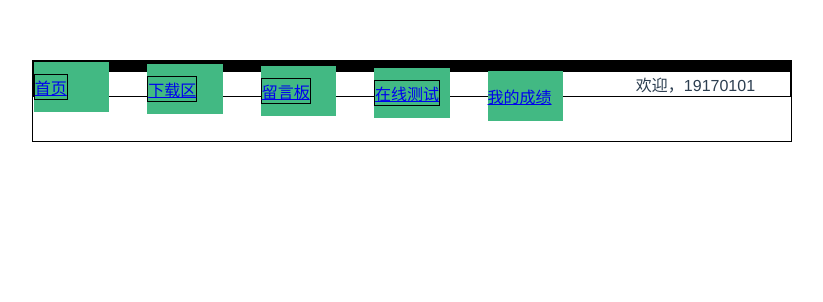
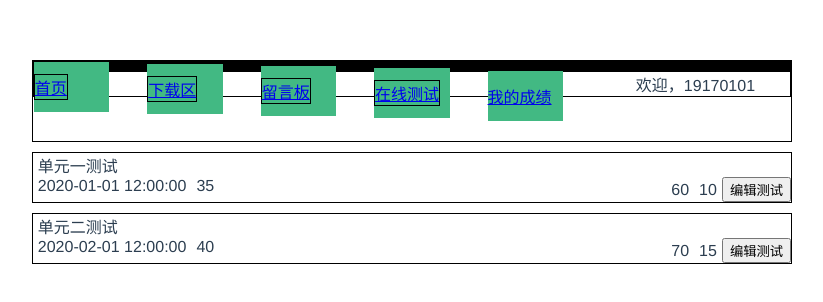
Before and after one commit to LPJworkroom/learnSPM, a Vue app in the folder learn_spm/: page /manageTest in a window 1280 px wide. Shown: the top 302 px of the page, without its empty margins (228-1051 px from the left). Built offline with nearby package versions, Linux system fonts and the light colour scheme.

Commit message:
manage_test component: simple css incorrect router-link.to

```diff
--- a/learn_spm/src/components/manage_test/manage_test.vue
+++ b/learn_spm/src/components/manage_test/manage_test.vue
@@ -1,10 +1,44 @@
 <template>
-    <div></div>
+    <div>
+        <test_info
+                v-for="(testinfo,index) in testsInfo"
+                :test-name="testinfo.testName"
+                :create-date="testinfo.createDate"
+                :complete-num="testinfo.completeNum"
+                :warning-line="testinfo.warningLine"
+                :un-pass-num="testinfo.unPassNum"
+                :key="index"
+        ></test_info>
+    </div>
+
 </template>
 
 <script>
+    import Test_info from "./test_info";
     export default {
-        name: "manage_test"
+        name: "manage_test",
+        // eslint-disable-next-line vue/no-unused-components
+        components: {Test_info},
+        data(){
+            return {
+                testsInfo:[
+                    {
+                        testName: "单元一测试",
+                        createDate:"2020-01-01 12:00:00",
+                        completeNum:35,
+                        warningLine:60,
+                        unPassNum:10,
+                    },
+                    {
+                        testName: "单元二测试",
+                        createDate:"2020-02-01 12:00:00",
+                        completeNum:40,
+                        warningLine:70,
+                        unPassNum:15,
+                    },
+                ],
+            };
+        },
     }
 </script>
 
--- /dev/null
+++ b/learn_spm/src/components/manage_test/test_info.vue
@@ -0,0 +1,57 @@
+<template>
+    <div class="bar">
+        <router-link to="/" tag="div" class="testname">{{testName}}</router-link>
+<!--        <div class="testname">{{testName}}</div>-->
+        <div class="clearfloat"></div>
+        <div>
+            <div class="leftinfo">
+                <span class="iteminfo">{{createDate}}</span>
+                <span class="iteminfo">{{completeNum}}</span>
+            </div>
+            <div class="rightinfo">
+                <span class="iteminfo">{{warningLine}}</span>
+                <span class="iteminfo">{{unPassNum}}</span>
+                <router-link to="/editTest" tag="button">编辑测试</router-link>
+<!--                <button>编辑测试</button>-->
+            </div>
+        </div></div>
+
+</template>
+
+<script>
+    export default {
+        name: "test_info",
+        props: ['testName','createDate','completeNum','warningLine','unPassNum'],
+    }
+</script>
+
+<style scoped>
+    .clearfloat{
+        clear: both;
+    }
+
+    .bar{
+        width:60%;
+        overflow: auto;
+        border:1px solid black;
+        margin:10px auto 10px;
+    }
+
+    .testname{
+        float: left;
+        padding: 0 5px 0 5px;
+        cursor: pointer;
+    }
+
+    .leftinfo{
+        float: left;
+    }
+
+    .rightinfo{
+        float: right;
+    }
+
+    .iteminfo{
+        padding: 0 5px 0 5px;
+    }
+</style>
```
